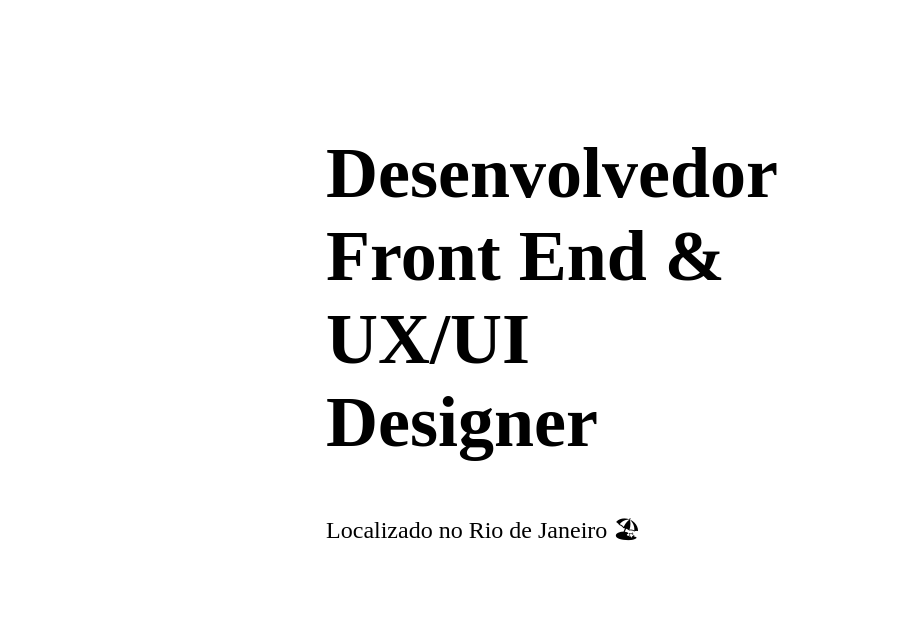
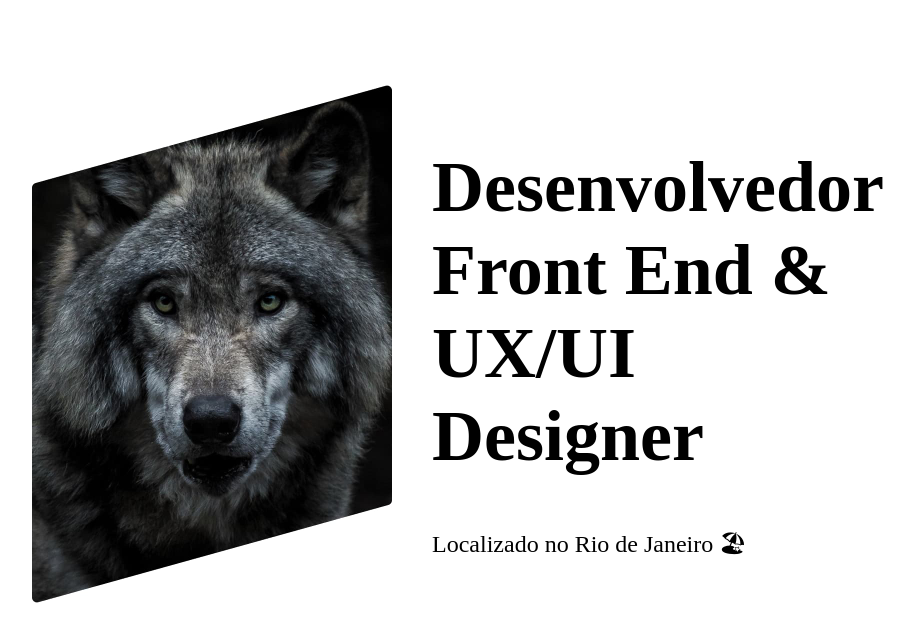
Before and after one commit to Wendellcl147/Projetolobo, a plain HTML site: page index.html in a window 1280 px wide. Shown: the part 116-754 px from the top of the page, without its empty margins (162-1076 px from the left). Drawn offline with Linux system fonts and the light colour scheme.

Commit message:
Update index.html

```diff
--- a/index.html
+++ b/index.html
@@ -28,7 +28,7 @@
 
   <main>
     <div class="corpo-1">
-      <div class="imagemlobo"><img src="./img/perfil.jpg" alt=""></div>
+      <div class="imagemlobo"><img src="./perfil.jpg" alt=""></div>
 
       <div class="Frases">
         <div class="delalhe"><img src="./img/detalhe.svg" alt=""></div>
```
